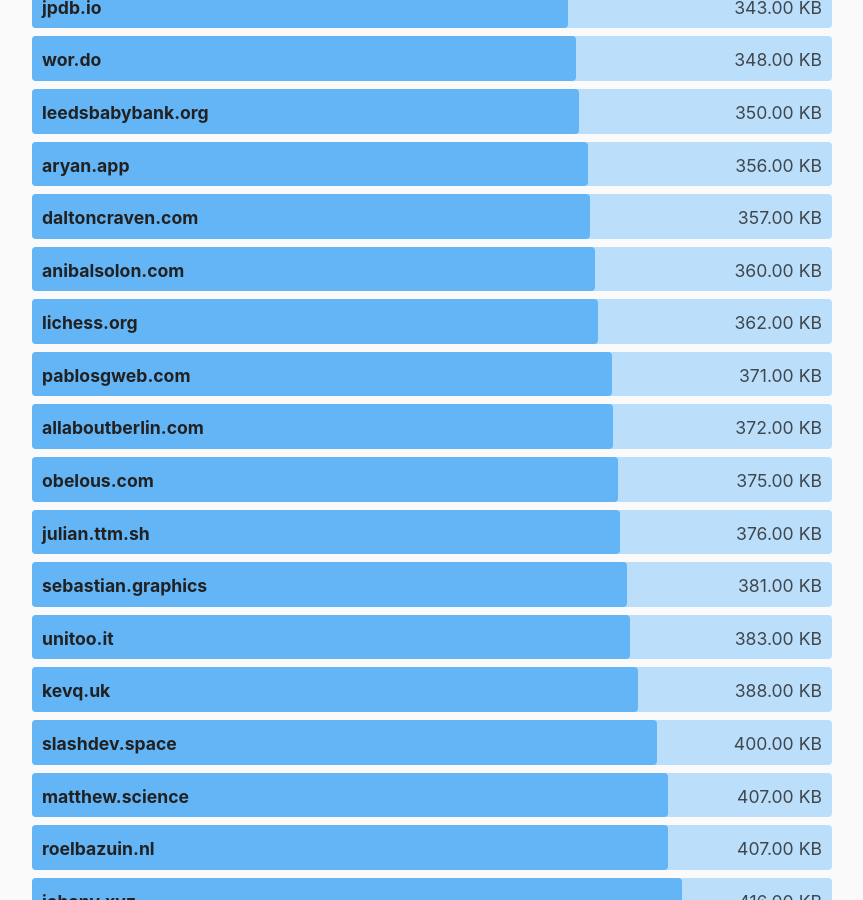
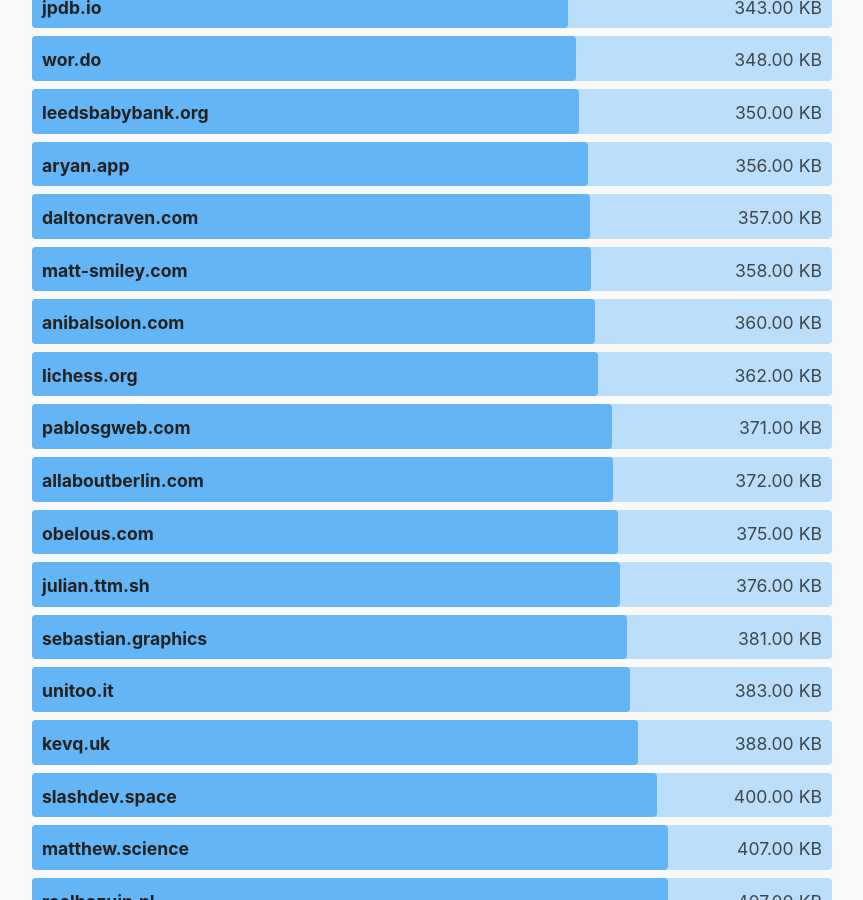
Before and after one commit to kevquirk/512kb.club, a Jekyll site: the page built from index.md, in a window 1280 px wide and 900 px high, scrolled down 15379 px. Shown: the whole window, without its empty margins (208-1071 px from the left). Built offline with Jekyll 4.4.1, drawn with Linux system fonts in a browser that asks for light colours.

Commit message:
add matt-smiley.com

```diff
--- a/_data/sites.yml
+++ b/_data/sites.yml
@@ -838,6 +838,11 @@
   size: 21.4
   last_checked: 2021-10-01
 
+- domain: matt-smiley.com
+  url: https://matt-smiley.com/
+  size: 358
+  last_checked: 2021-10-21
+
 - domain: matthew.science
   url: https://matthew.science/
   size: 407
```
